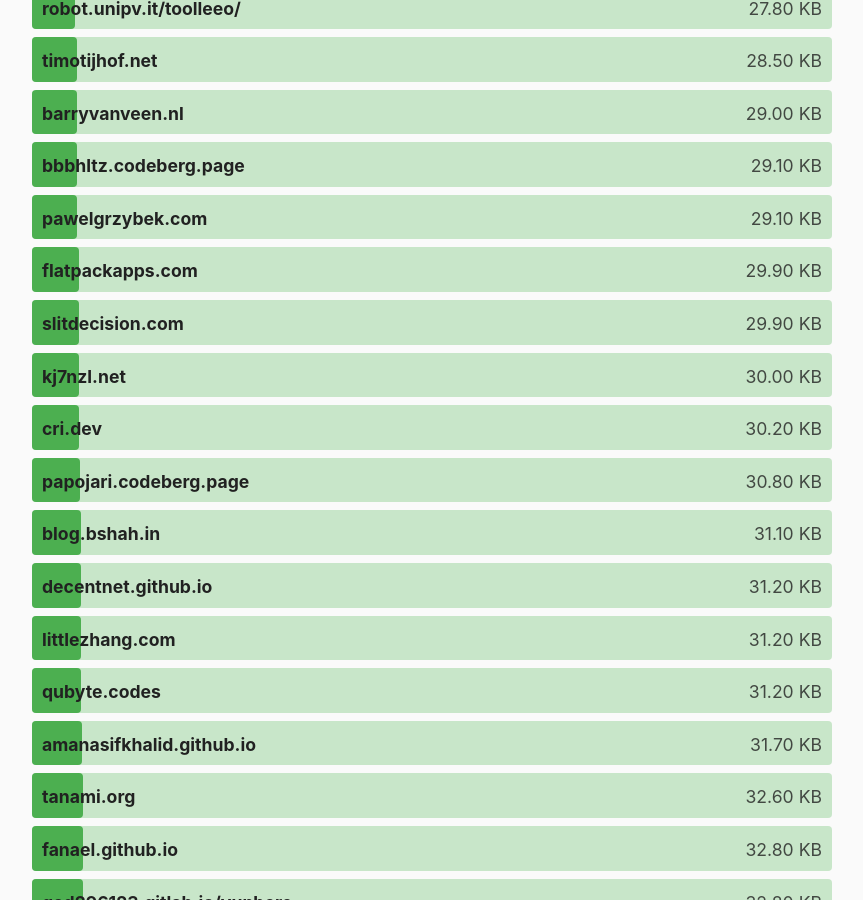
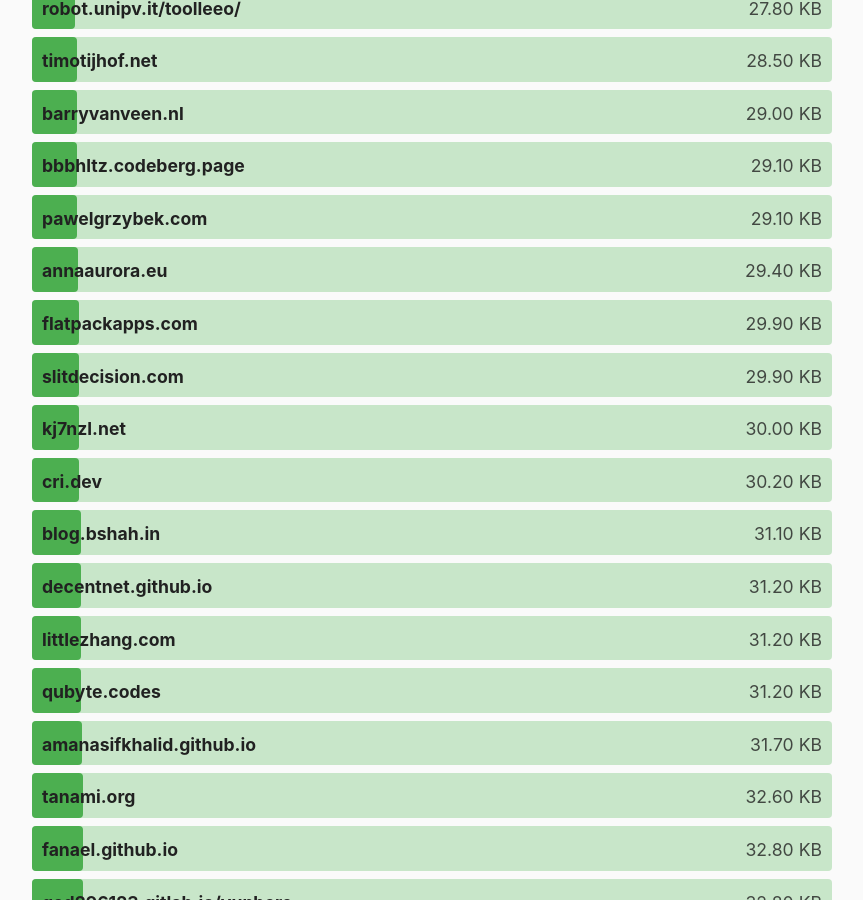
Before and after one commit to kevquirk/512kb.club, a Jekyll site: the page built from index.md, in a window 1280 px wide and 900 px high, scrolled down 9054 px. Shown: the whole window, without its empty margins (208-1071 px from the left). Built offline with Jekyll 4.4.1, drawn with Linux system fonts in a browser that asks for light colours.

Commit message:
papojari.codeberg.page → annaaurora.eu

```diff
--- a/_data/sites.yml
+++ b/_data/sites.yml
@@ -153,6 +153,11 @@
   size: 33.8
   last_checked: 2022-02-19
 
+- domain: annaaurora.eu
+  url: https://annaaurora.eu/
+  size: 29.4
+  last_check: 2022-07-20
+
 - domain: anonimno.codeberg.page
   url: https://anonimno.codeberg.page/
   size: 126
@@ -1673,11 +1678,6 @@
   size: 138
   last_checked: 2022-04-19
 
-- domain: papojari.codeberg.page
-  url: https://papojari.codeberg.page/
-  size: 30.8
-  last_check: 2022-05-29
-
 - domain: paramdeo.com
   url: https://paramdeo.com/
   size: 150
```
